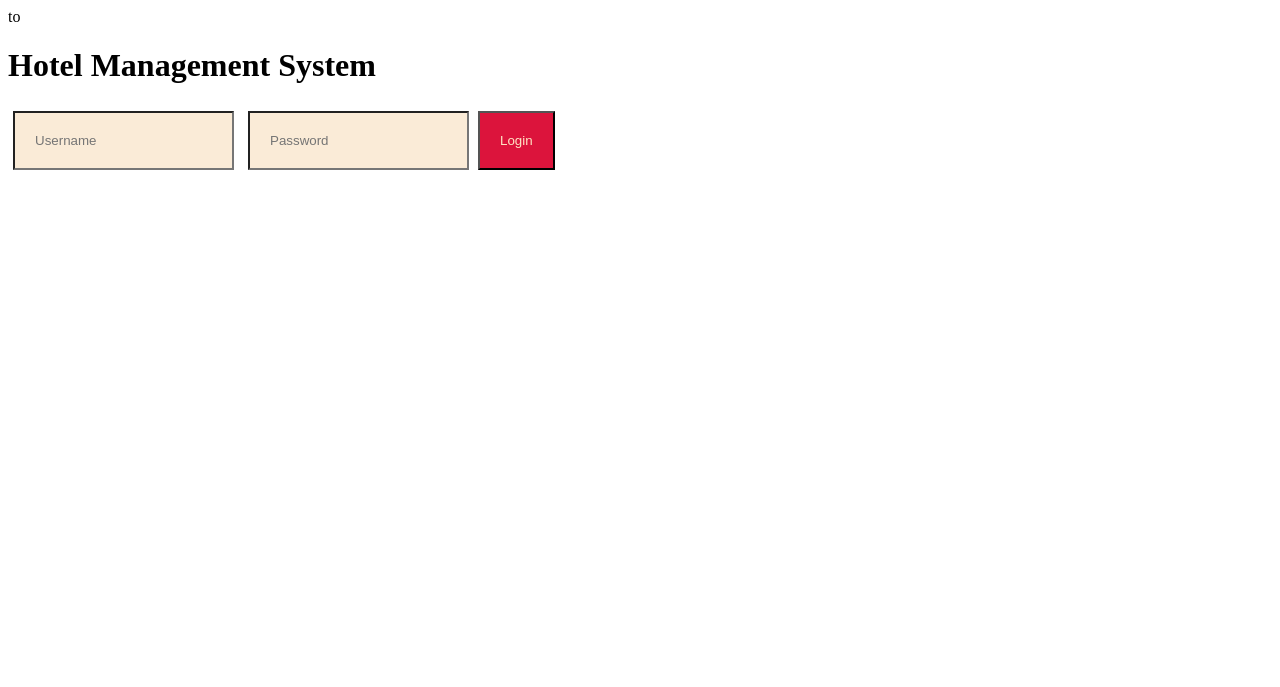
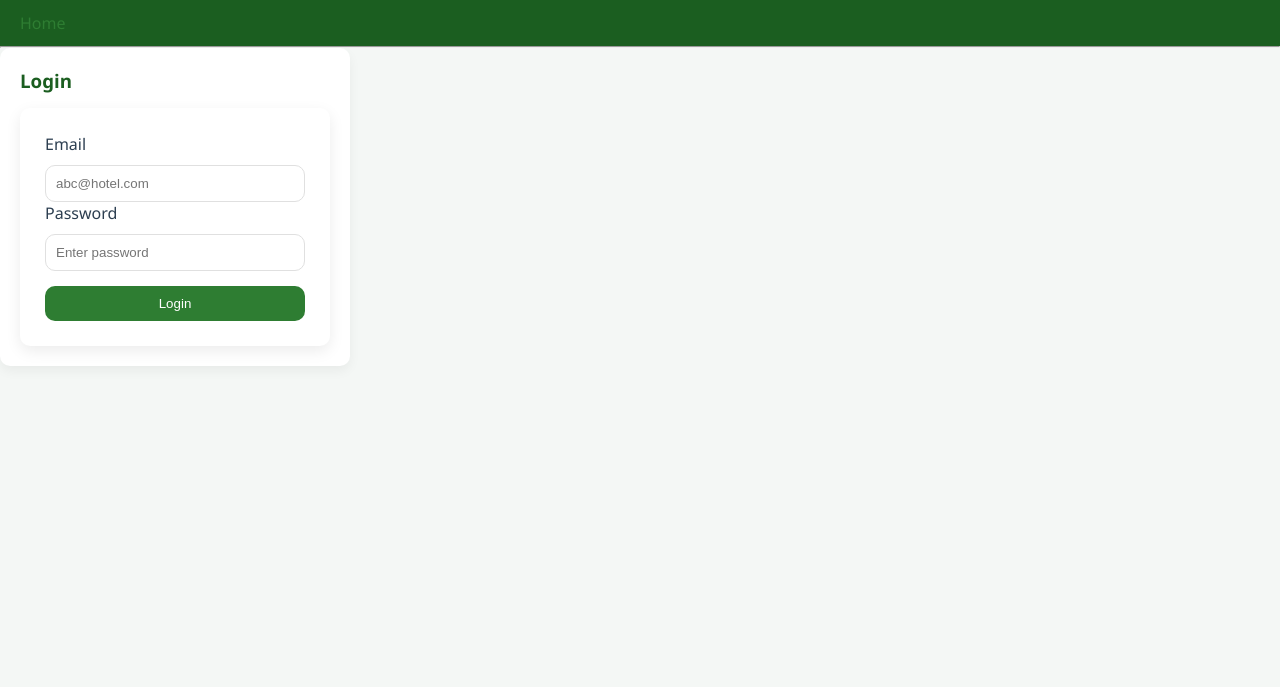
Before and after one commit to waliayush20/hotel-management, a Flask app: page / in a window 1280 px wide. Shown: the top 687 px of the page. Run offline with Flask 3, Linux system fonts and the light colour scheme.

Commit message:
Authentication, Login, Logout and CSS

```diff
--- a/app.py
+++ b/app.py
@@ -1,31 +1,75 @@
-from flask import Flask, render_template, request, redirect, url_for
-from flask_sqlalchemy import SQLAlchemy
-from model import db, Room, Booking, Payment, Feedback, User
+from flask import Flask, render_template, request, redirect, url_for, session
+from model import db, User, Booking, Room, Payment, Feedback, Complaint
+from werkzeug.security import check_password_hash
 
-app = Flask(__name__)  # creating flask app
-
+app = Flask(__name__)
 
 # ================= CONFIG =================
-
-app.config["SQLALCHEMY_DATABASE_URI"] = "sqlite:///hotel.db"
+app.config["SQLALCHEMY_DATABASE_URI"] = "sqlite:///./hotel.db"
 app.config["SQLALCHEMY_TRACK_MODIFICATIONS"] = False
 app.config["SECRET_KEY"] = "123456"
 
-
 # ================= DB INIT =================
-
 db.init_app(app)
 
 with app.app_context():
     db.create_all()
+    User.makeAdmin()
+
+# ================= AUTH DECORATOR =================
+def login_required(role=None):
+    def wrapper(func):
+        def inner(*args, **kwargs):
+            if "user_id" not in session:
+                return redirect(url_for("login"))
+
+            if role and session.get("user_role") != role:
+                return "❌ Unauthorized Access"
+
+            return func(*args, **kwargs)
+        inner.__name__ = func.__name__
+        return inner
+    return wrapper
 
 
-# ================= HOME =================
+# ================= ROUTES =================
 
 @app.route("/")
 def index():
-    return render_template("home.html")
+    return render_template("login.html")
 
+
+@app.route("/login", methods=["GET", "POST"])
+def login():
+    if request.method == "POST":
+        email = request.form.get("email")
+        password = request.form.get("password")
+
+        user = User.query.filter_by(email=email).first()
+
+        if user and check_password_hash(user.password, password):
+
+            session["user_id"] = user.id
+            session["user_role"] = user.role
+            session["user_name"] = user.name
+
+            # Redirect based on role
+            if user.role == "admin":
+                return redirect(url_for("admin_dashboard"))
+            elif user.role == "manager":
+                return redirect(url_for("manager_dashboard"))
+            else:
+                return redirect(url_for("customer_dashboard"))
+
+        return "❌ Invalid Credentials"
+
+    return render_template("login.html")
+
+
+@app.route("/logout")
+def logout():
+    session.clear()
+    return redirect(url_for("login"))
 
 # =====================================================
 # ================= CUSTOMER ROUTES ===================
--- /dev/null
+++ b/static/css/style.css
@@ -0,0 +1,235 @@
+/* =========================
+   ROOT VARIABLES (THEME)
+========================= */
+:root {
+    --primary: #2e7d32;        /* main green */
+    --primary-dark: #1b5e20;   /* dark green */
+    --primary-light: #a5d6a7;  /* light green */
+
+    --bg: #f4f7f5;
+    --white: #ffffff;
+    --text: #2c3e50;
+    --gray: #6c757d;
+    --border: #e0e0e0;
+
+    --radius: 10px;
+    --transition: 0.3s ease;
+}
+
+/* =========================
+   GLOBAL STYLES
+========================= */
+* {
+    margin: 0;
+    padding: 0;
+    box-sizing: border-box;
+}
+
+body {
+    font-family: 'Segoe UI', sans-serif;
+    background: var(--bg);
+    color: var(--text);
+}
+
+/* =========================
+   NAVBAR
+========================= */
+nav, .navbar {
+    background: var(--primary-dark) !important;
+    padding: 12px 20px;
+}
+
+.navbar-brand {
+    color: white !important;
+    font-weight: bold;
+    font-size: 1.4rem;
+}
+
+.nav-link {
+    color: white !important;
+    margin-left: 15px;
+    transition: var(--transition);
+}
+
+.nav-link:hover {
+    color: var(--primary-light) !important;
+}
+
+/* =========================
+   CONTAINER
+========================= */
+.container {
+    padding: 20px;
+}
+
+/* =========================
+   HEADINGS
+========================= */
+h1, h2, h3 {
+    margin-bottom: 15px;
+    color: var(--primary-dark);
+}
+
+/* =========================
+   FORM STYLING
+========================= */
+form {
+    background: var(--white);
+    padding: 25px;
+    border-radius: var(--radius);
+    box-shadow: 0 5px 15px rgba(0,0,0,0.08);
+    max-width: 400px;
+    margin: auto;
+}
+
+input, select, textarea {
+    width: 100%;
+    padding: 10px;
+    margin-top: 10px;
+    border-radius: var(--radius);
+    border: 1px solid var(--border);
+    transition: var(--transition);
+}
+
+input:focus, textarea:focus {
+    border-color: var(--primary);
+    outline: none;
+}
+
+/* =========================
+   BUTTONS
+========================= */
+button {
+    background: var(--primary);
+    color: white;
+    border: none;
+    padding: 10px;
+    margin-top: 15px;
+    width: 100%;
+    border-radius: var(--radius);
+    cursor: pointer;
+    transition: var(--transition);
+}
+
+button:hover {
+    background: var(--primary-dark);
+}
+
+/* =========================
+   CARDS (DASHBOARD)
+========================= */
+.card {
+    background: var(--white);
+    border-radius: var(--radius);
+    padding: 20px;
+    box-shadow: 0 5px 12px rgba(0,0,0,0.05);
+    margin-bottom: 20px;
+    transition: var(--transition);
+}
+
+.card:hover {
+    transform: translateY(-3px);
+}
+
+/* =========================
+   TABLES
+========================= */
+table {
+    width: 100%;
+    border-collapse: collapse;
+    background: var(--white);
+    border-radius: var(--radius);
+    overflow: hidden;
+}
+
+th {
+    background: var(--primary);
+    color: white;
+    padding: 12px;
+}
+
+td {
+    padding: 12px;
+    border-bottom: 1px solid var(--border);
+}
+
+tr:hover {
+    background: #f1f8f4;
+}
+
+/* =========================
+   STATUS BADGES
+========================= */
+.badge {
+    padding: 5px 10px;
+    border-radius: 20px;
+    font-size: 0.8rem;
+}
+
+.badge-success {
+    background: #4caf50;
+    color: white;
+}
+
+.badge-warning {
+    background: #ff9800;
+    color: white;
+}
+
+.badge-danger {
+    background: #f44336;
+    color: white;
+}
+
+/* =========================
+   ALERTS
+========================= */
+.alert {
+    padding: 10px;
+    border-radius: var(--radius);
+    margin-bottom: 15px;
+}
+
+.alert-success {
+    background: #e8f5e9;
+    color: #2e7d32;
+}
+
+.alert-error {
+    background: #ffebee;
+    color: #c62828;
+}
+
+/* =========================
+   LINKS
+========================= */
+a {
+    text-decoration: none;
+    color: var(--primary);
+}
+
+a:hover {
+    color: var(--primary-dark);
+}
+
+/* =========================
+   DASHBOARD GRID
+========================= */
+.dashboard-grid {
+    display: grid;
+    grid-template-columns: repeat(auto-fit, minmax(250px, 1fr));
+    gap: 20px;
+}
+
+/* =========================
+   RESPONSIVE
+========================= */
+@media (max-width: 768px) {
+    form {
+        width: 90%;
+    }
+
+    .navbar-nav {
+        text-align: center;
+    }
+}
--- a/static/style.css
+++ /dev/null
@@ -1,12 +0,0 @@
-input{
-    padding: 20px;
-    margin: 5px;
-    background-color: antiquewhite;
-    color: brown;
-}
-
-button{
-    padding: 20px;
-    color: bisque;
-    background-color: crimson;
-}
--- a/templates/admin/dashboard.html
+++ b/templates/admin/dashboard.html
@@ -4,17 +4,17 @@
 
 <h2>Admin Dashboard</h2>
 
-<a href="{{ url_for('admin.analytics') }}"
+<a href="{{ url_for('admin_analytics') }}"
 class="btn btn-primary">
 Analytics
 </a>
 
-<a href="{{ url_for('admin.payments') }}"
+<a href="{{ url_for('admin_payments') }}"
 class="btn btn-success">
 Payments
 </a>
 
-<a href="{{ url_for('admin.feedback') }}"
+<a href="{{ url_for('admin_feedback') }}"
 class="btn btn-warning">
 Feedback
 </a>
--- a/templates/base.html
+++ b/templates/base.html
@@ -3,43 +3,23 @@
 <head>
     <title>Hotel Management System</title>
 
-    <link rel="stylesheet"
-          href="{{ url_for('static', filename='css/style.css') }}">
-
-    <link href="https://cdn.jsdelivr.net/npm/bootstrap@5.3.0/dist/css/bootstrap.min.css"
-          rel="stylesheet">
+    <link rel="stylesheet" href="{{ url_for('static', filename='css/style.css') }}">
 </head>
 
 <body>
 
-<nav class="navbar navbar-dark bg-dark navbar-expand-lg">
-    <div class="container-fluid">
+<nav>
+    <a href="/">Home</a>
 
-        <a class="navbar-brand" href="#">Hotel System</a>
-
-        <ul class="navbar-nav ms-auto">
-
-            <li class="nav-item">
-                <a class="nav-link" href="/">Home</a>
-            </li>
-
-            <li class="nav-item">
-                <a class="nav-link" href="/logout">Logout</a>
-            </li>
-
-        </ul>
-
-    </div>
+    {% if session.get("user_id") %}
+        <a href="{{ url_for('logout') }}">Logout</a>
+    {% endif %}
 </nav>
 
+<hr>
 
-<div class="container mt-4">
-
-    {% block content %}
-    {% endblock %}
-
-</div>
-
+{% block content %}
+{% endblock %}
 
 </body>
 </html>
--- a/templates/home.html
+++ /dev/null
@@ -1,23 +0,0 @@
-<!DOCTYPE html>
-<html lang="en">
-<head>
-    <meta charset="UTF-8">
-    <meta name="viewport" content="width=device-width, initial-scale=1.0">
-    <title>Hotel Management System</title>
-
-    <link rel="stylesheet" href="style.css">to
-
-</head>
-<body>
-    <h1>
-        Hotel Management System
-    </h1>
-
-    <form action="" method="post">
-        <input type="text" placeholder="Username">
-        <input type="password" placeholder="Password">
-        <button>Login</button>
-    </form>
-
-</body>
-</html>
--- /dev/null
+++ b/templates/login.html
@@ -0,0 +1,45 @@
+{% extends "base.html" %}
+
+{% block content %}
+
+<div class="d-flex justify-content-center align-items-center" style="height: 80vh;">
+
+    <div class="card p-4" style="width: 350px;">
+
+        <h3 class="text-center mb-3">Login</h3>
+
+        <form method="POST" action="{{ url_for('login') }}">
+
+            <div class="mb-3">
+                <label>Email</label>
+                <input
+                    type="email"
+                    name="email"
+                    class="form-control"
+                    placeholder="abc@hotel.com"
+                    required
+                >
+            </div>
+
+            <div class="mb-3">
+                <label>Password</label>
+                <input
+                    type="password"
+                    name="password"
+                    class="form-control"
+                    placeholder="Enter password"
+                    required
+                >
+            </div>
+
+            <button class="btn btn-primary w-100">
+                Login
+            </button>
+
+        </form>
+
+    </div>
+
+</div>
+
+{% endblock %}
```
Also changed, not shown: model.py (+11 -0 lines).
